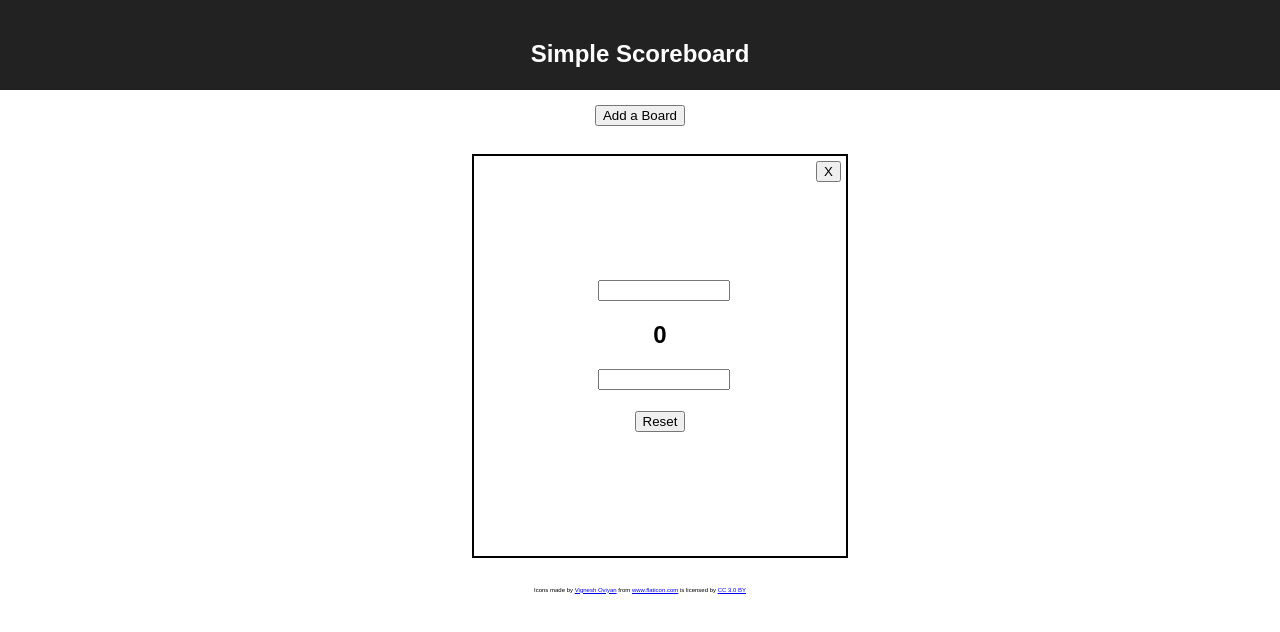
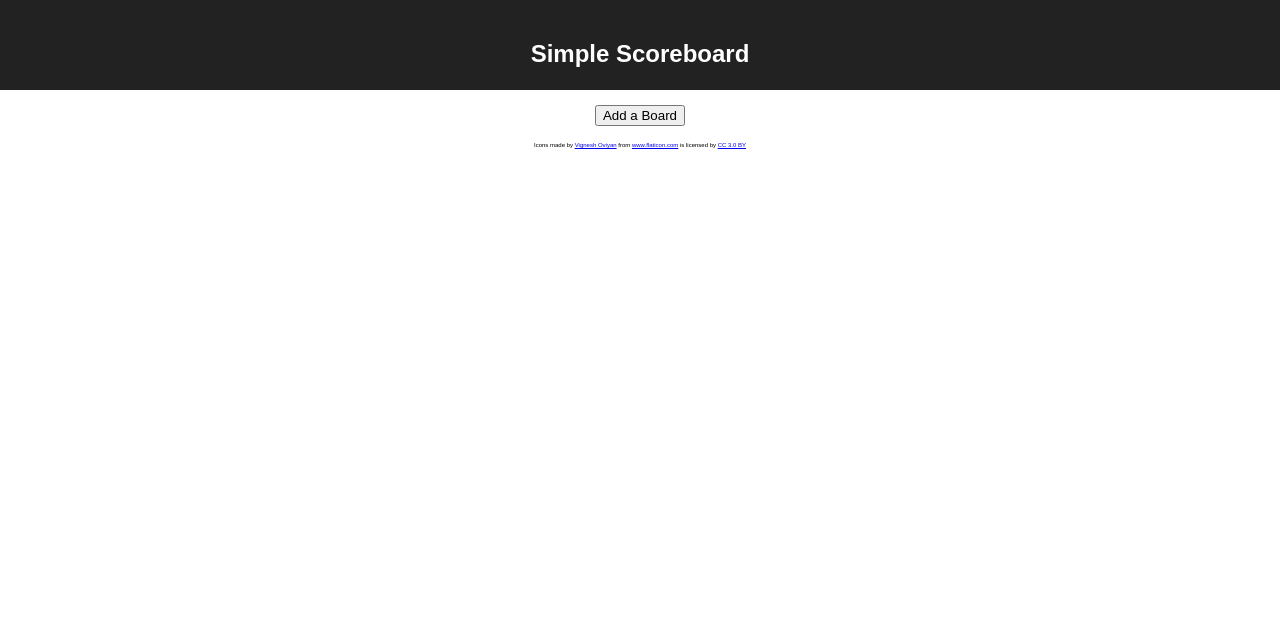
Before and after one commit to jakefishbain/simple_scoreboard, a React (Create React App) app: page / in a window 1280 px wide. Shown: the top 632 px of the page. Built offline with nearby package versions, Linux system fonts and the light colour scheme.

Commit message:
Empty State

```diff
--- a/src/App.js
+++ b/src/App.js
@@ -46,11 +46,7 @@ const resetBoard = (id, boards) => {
 class App extends Component {
   constructor(props){
     super(props);
-    this.state = {
-      boards: [
-        { id: 0, score: 0, previousScores: []},
-      ]
-    }
+    this.state = { boards: [] }
   }
 
   handleAddBoard(props){
```
